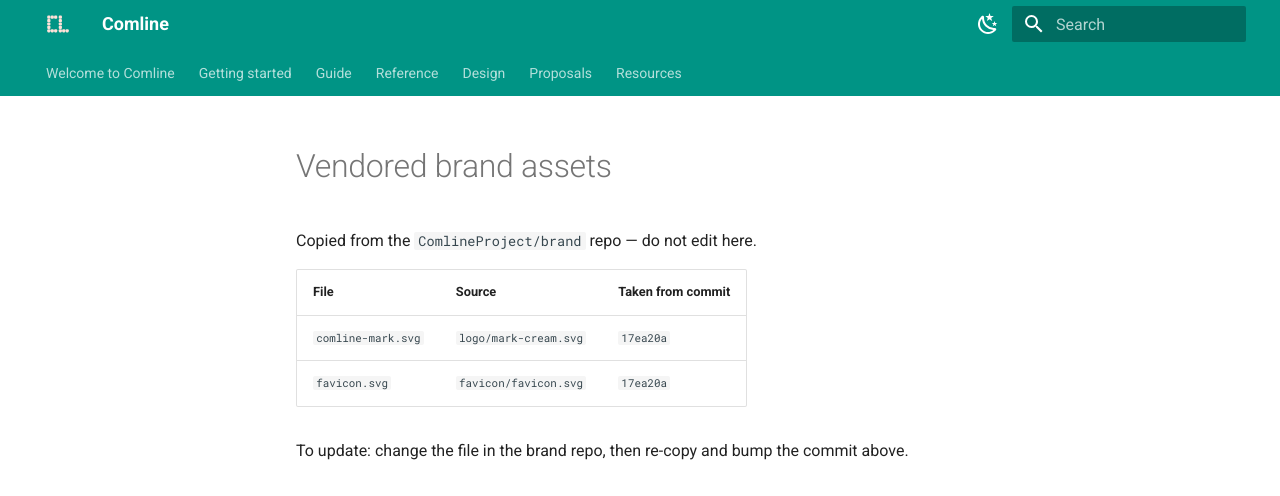
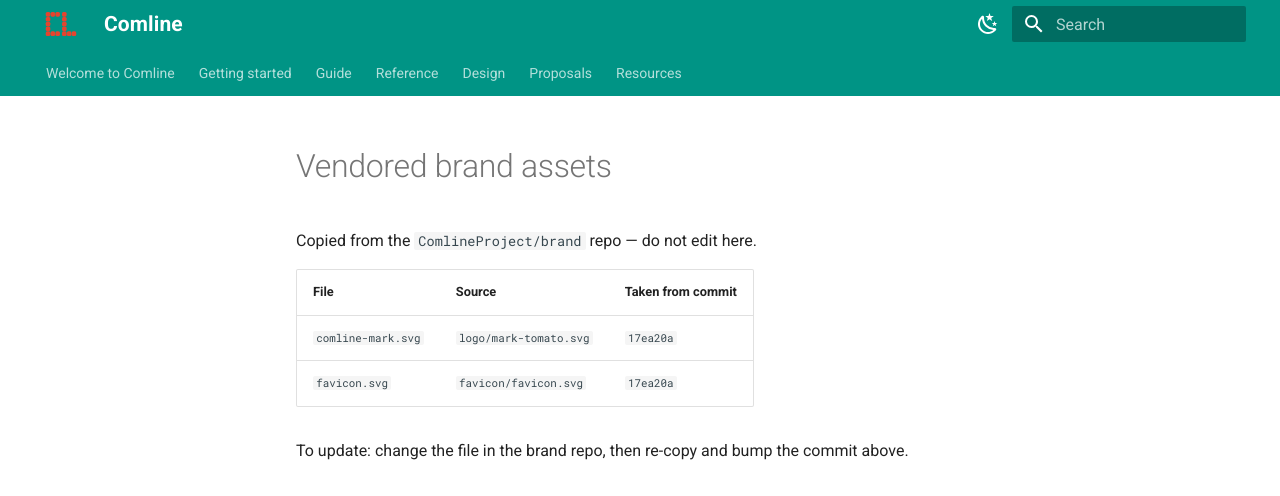
Before and after one commit to ComlineProject/docs, an MkDocs documentation site: the page built from docs/docs/assets/README.md, in a window 1280 px wide. Shown: the top 496 px of the page. Built offline with MkDocs 1.6.1 and Material for MkDocs 9.7.7, drawn with Linux system fonts in a browser that asks for light colours; the version menu is left out.

Commit message:
Enlarge the header logo, ease the wordmark; use the tomato mark

```diff
--- a/docs/docs/assets/README.md
+++ b/docs/docs/assets/README.md
@@ -4,7 +4,7 @@
 
 | File | Source | Taken from commit |
 |---|---|---|
-| `comline-mark.svg` | `logo/mark-cream.svg` | `17ea20a` |
+| `comline-mark.svg` | `logo/mark-tomato.svg` | `17ea20a` |
 | `favicon.svg` | `favicon/favicon.svg` | `17ea20a` |
 
 To update: change the file in the brand repo, then re-copy and bump the
--- a/docs/docs/stylesheets/nav.css
+++ b/docs/docs/stylesheets/nav.css
@@ -35,3 +35,21 @@
     display: flex !important;
   }
 }
+
+/* ── Header: logo + wordmark ─────────────────────────────────────────────
+   The stock header logo renders at 1.2rem — undersized beside the title.
+   Enlarge it and trim the button box so the header keeps its 2.4rem. */
+.md-header__button.md-logo {
+  padding: 0.15rem;
+  margin: 0.2rem 0.15rem 0.2rem 0.35rem;
+}
+.md-header__button.md-logo img {
+  height: 1.7rem;
+}
+
+/* The wordmark: a step up in size, with the cramped -0.025em default
+   tracking eased back. Weight stays bold (set by the theme). */
+.md-header__title {
+  font-size: 1.05rem;
+  letter-spacing: 0.005em;
+}
--- a/docs/mkdocs.yml
+++ b/docs/mkdocs.yml
@@ -50,7 +50,7 @@
 
 
 extra_css:
-  - stylesheets/nav.css?v=5   # bump on every nav.css change — it is not cache-busted otherwise
+  - stylesheets/nav.css?v=6   # bump on every nav.css change — it is not cache-busted otherwise
 
 theme:
   name: material
```
Also changed, not shown: docs/docs/assets/comline-mark.svg.
